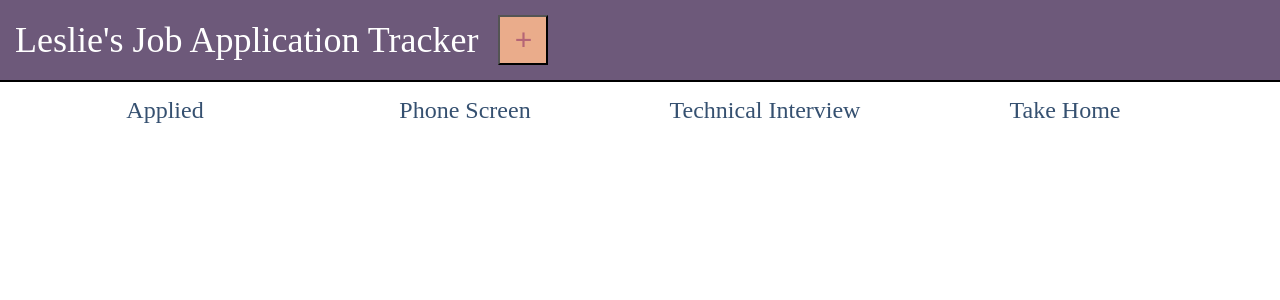
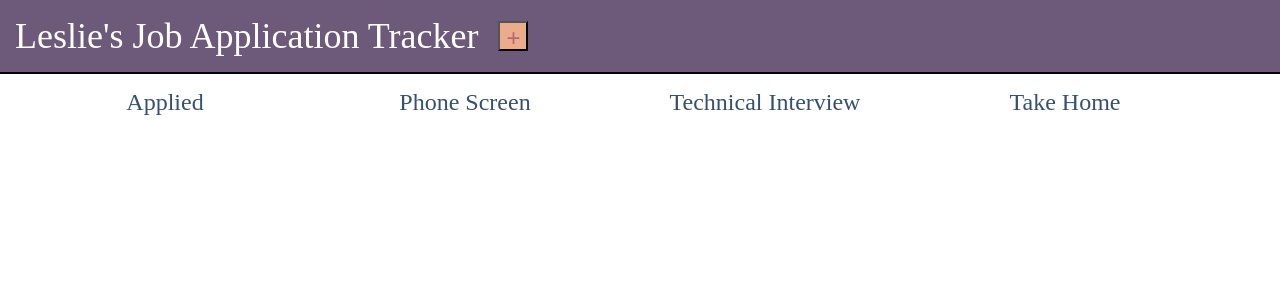
Before and after one commit to lraganit-star/job-app-tracker-react, a React (Vite) app: page / in a window 1280 px wide. Shown: the top 300 px of the page. Built offline with nearby package versions, Linux system fonts and the light colour scheme.

Commit message:
made add card button smaller

```diff
--- a/src/App.css
+++ b/src/App.css
@@ -89,10 +89,10 @@ label{
 
 button {
   background-color: #eaac8b;
-  height: 50px;
-  width: 50px;
+  height: 30px;
+  width: 30px;
   margin-left: 20px;
-  font-size: 30px;
+  font-size: 24px;
   color: #b56576;
 }
 
```
